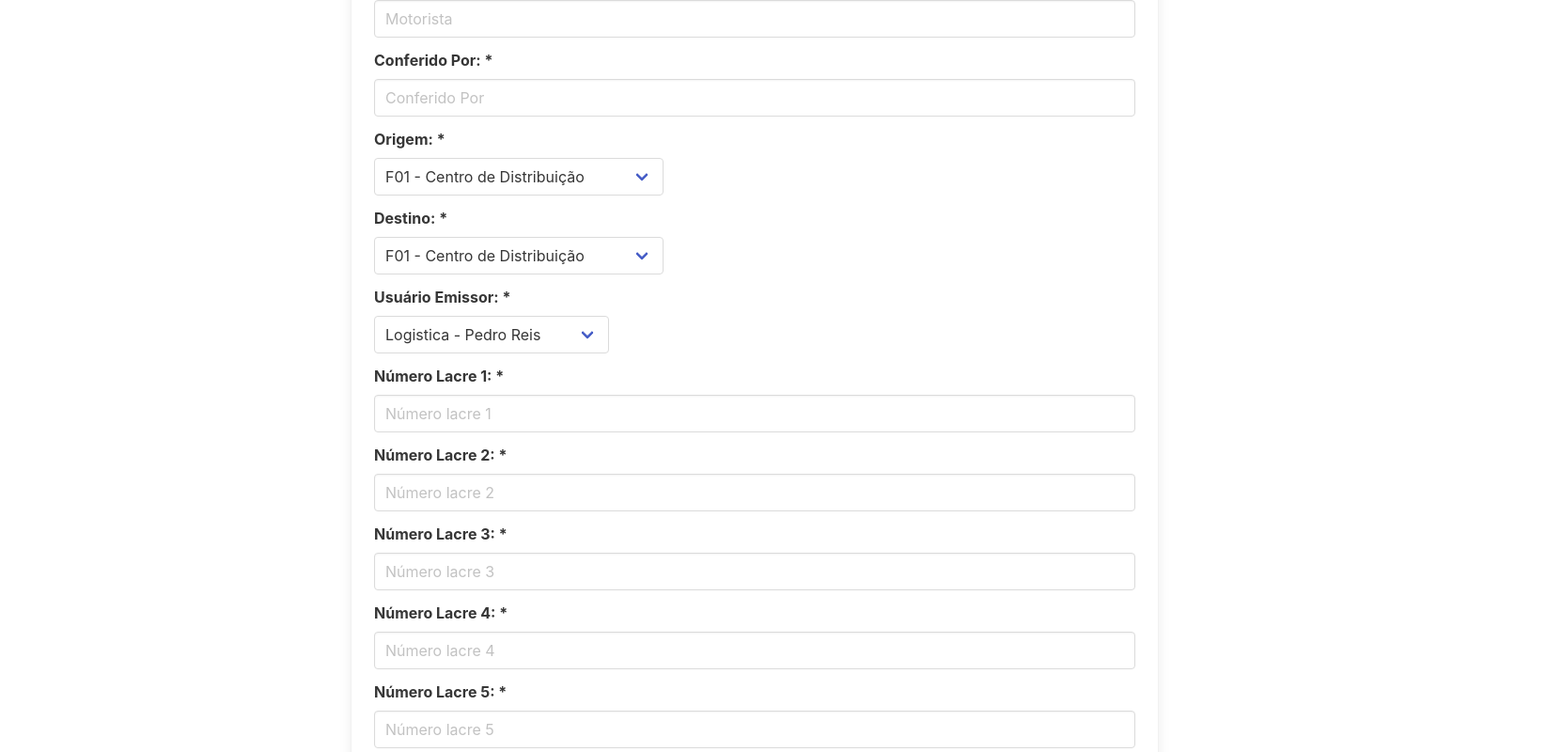
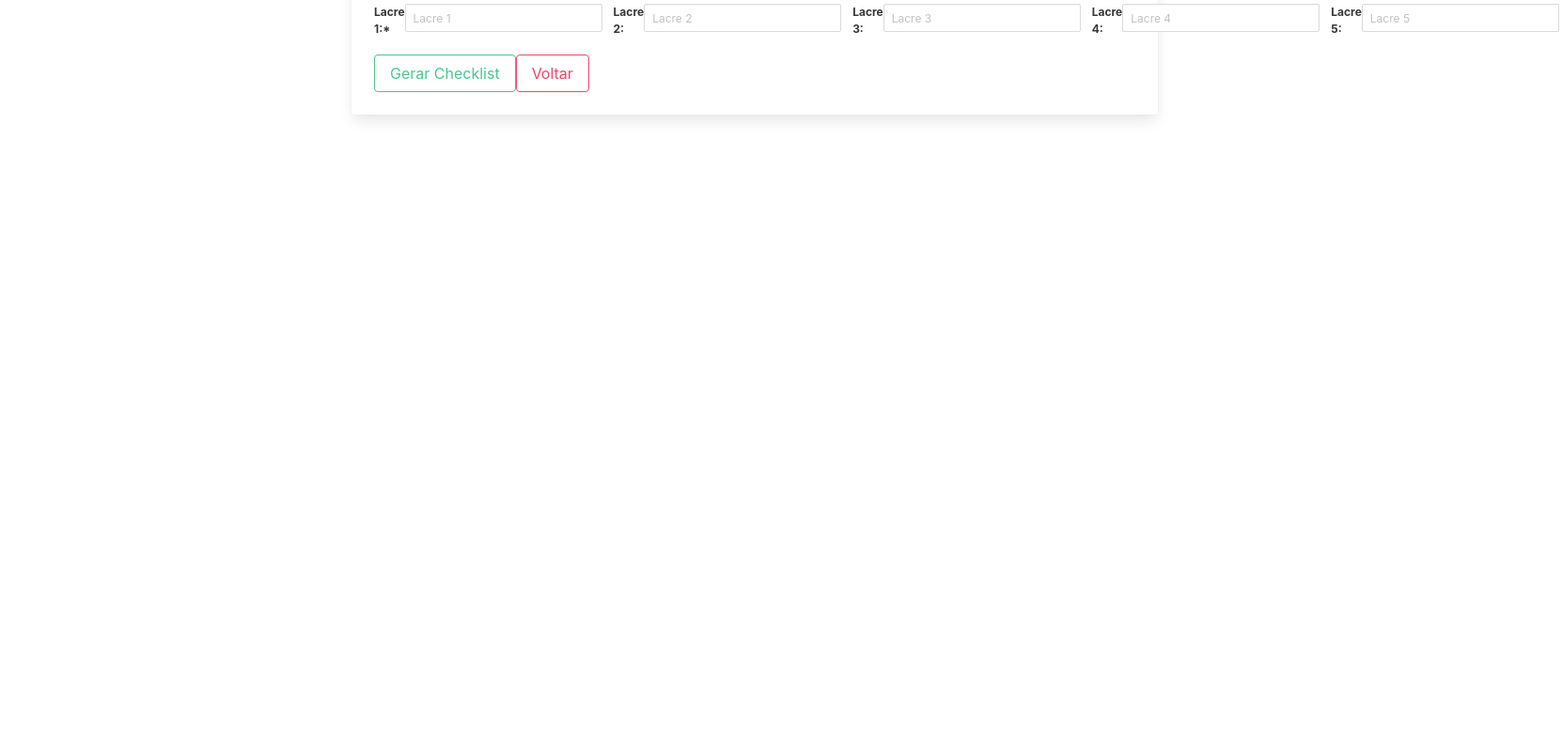
Before and after one commit to digaoreisdev/seal-control, a Next.js app: page /cadastros/checklist in a window 1280 px wide. Shown: the part 320-1120 px from the top of the page at 94% size, 1662 px wide, since content can reach past the window. After the commit the page ends 800 px from the top, so only its background shows below. Built offline with nearby package versions, Linux system fonts and the light colour scheme.

Commit message:
Refaturando Código
*Dei mais uma lida na documentação e Refaturei o código do Formulário para a disposição dos elementos
* Dei uma olhada no erro, mas não consegui descendar ainda o que é.

Co-Authored-By: Adriel Garcia <adrielgarcia@live.com>

```diff
--- a/src/components/checklist/cadastro/index.tsx
+++ b/src/components/checklist/cadastro/index.tsx
@@ -5,7 +5,7 @@ export const CadastroChecklist: React.FC = () => {
   return (
     <Layout titulo='Cadastro de Checklist' >
       <div className='field'>
-        <label className='label' htmlFor='inputData'>Data: *</label>
+        <label className='label' htmlFor='inputData'>Data:*</label>
         <div className='control'>
           <input  className='input'
                   id='inputData'
@@ -13,8 +13,8 @@ export const CadastroChecklist: React.FC = () => {
         </div>
       </div>
 
-      <div className='field'>
-        <label className='label' htmlFor='selectVeiculo'>Veículo: *</label>
+      <div className='field is-grouped'>
+        <label className='label' htmlFor='selectVeiculo'>Veículo:*</label>
         <div className='control'>
           <div className='select'>
             <select className="is-hover" id='selectVeiculo'>
@@ -23,28 +23,37 @@ export const CadastroChecklist: React.FC = () => {
             </select>
           </div>
         </div>
-      </div>
 
-      <div className='field'>
-        <label className='label' htmlFor='inputMotorista'>Motorista: *</label>
+        <label className='label' htmlFor='inputMotorista'>Motorista:*</label>
         <div className='control'>
           <input  className='input'
                   id='inputMotorista'
                   placeholder='Motorista' />
         </div>
-      </div>
 
-      <div className='field'>
-        <label className='label' htmlFor='inputConferente'>Conferido Por: *</label>
+        <label className='label' htmlFor='inputConferente'>Conferido Por:*</label>
         <div className='control'>
           <input  className='input'
                   id='inputConferente'
                   placeholder='Conferido Por' />
         </div>
+
+        <label className='label' htmlFor='selectEmissor'>Usuário Emissor:*</label>
+        <div className='control'>
+          <div className='select'>
+            <select className="is-hover" id='selectEmissor'>
+              <option>Logistica - Pedro Reis</option>
+              <option>Logistica - Fernanda</option>
+              <option>Adm Lojas - Lucas Pain</option>
+              <option>Supervisão - Rodrigo Reis</option>
+              <option>Supervisão - Nerildo</option>
+            </select>
+          </div>
+        </div>
       </div>
 
-      <div className='field'>
-        <label className='label' htmlFor='selectOrigem'>Origem: *</label>
+      <div className='field is-grouped'>
+        <label className='label' htmlFor='selectOrigem'>Origem:*</label>
         <div className='control'>
           <div className='select'>
             <select className="is-hover" id='selectOrigem'>
@@ -61,10 +70,8 @@ export const CadastroChecklist: React.FC = () => {
             </select>
           </div>
         </div>
-      </div>
 
-      <div className='field'>
-        <label className='label' htmlFor='selectDestino'>Destino: *</label>
+        <label className='label' htmlFor='selectDestino'>Destino:*</label>
         <div className='control'>
           <div className='select'>
             <select className="is-hover" id='selectDestino'>
@@ -83,63 +90,49 @@ export const CadastroChecklist: React.FC = () => {
         </div>
       </div>
 
-      <div className='field'>
-        <label className='label' htmlFor='selectEmissor'>Usuário Emissor: *</label>
+      <div className='field is-grouped'>
+        <label className='label is-small' htmlFor='inputLacre1'>Lacre 1:*</label>
         <div className='control'>
-          <div className='select'>
-            <select className="is-hover" id='selectEmissor'>
-              <option>Logistica - Pedro Reis</option>
-              <option>Logistica - Fernanda</option>
-              <option>Adm Lojas - Lucas Pain</option>
-              <option>Supervisão - Rodrigo Reis</option>
-              <option>Supervisão - Nerildo</option>
-            </select>
-          </div>
+          <input  className='input  is-small'
+                  id='inputLacre1'
+                  placeholder='Lacre 1' />
+        </div>
+
+        <label className='label is-small' htmlFor='inputLacre2'>Lacre 2:</label>
+        <div className='control'>
+          <input  className='input is-small'
+                  id='inputLacre2'
+                  placeholder='Lacre 2' />
+        </div>
+
+        <label className='label is-small' htmlFor='inputLacre3'>Lacre 3:</label>
+        <div className='control'>
+          <input  className='input is-small'
+                  id='inputLacre3'
+                  placeholder='Lacre 3' />
+        </div>
+
+        <label className='label is-small' htmlFor='inputLacre4'>Lacre 4:</label>
+        <div className='control'>
+          <input  className='input is-small'
+                  id='inputLacre4'
+                  placeholder='Lacre 4' />
+        </div>
+
+        <label className='label is-small' htmlFor='inputLacre5'>Lacre 5:</label>
+        <div className='control'>
+          <input  className='input is-small'
+                  id='inputLacre5'
+                  placeholder='Lacre 5' />
         </div>
       </div>
 
-      <div className='field'>
-        <label className='label' htmlFor='inputLacre1'>Número Lacre 1: *</label>
+      <div className='field is-grouped'>
         <div className='control'>
-          <input  className='input'
-                  id='inputLacre1'
-                  placeholder='Número lacre 1' />
+          <button className="button is-link is-success is-outlined is-hovred">Gerar Checklist</button>
+          <button className="button is-link is-danger is-outlined is-hovred">Voltar</button>
         </div>
       </div>
-      <div className='field'>
-        <label className='label' htmlFor='inputLacre2'>Número Lacre 2: *</label>
-        <div className='control'>
-          <input  className='input'
-                  id='inputLacre2'
-                  placeholder='Número lacre 2' />
-        </div>
-      </div>
-      <div className='field'>
-        <label className='label' htmlFor='inputLacre3'>Número Lacre 3: *</label>
-        <div className='control'>
-          <input  className='input'
-                  id='inputLacre3'
-                  placeholder='Número lacre 3' />
-        </div>
-      </div>
-      <div className='field'>
-        <label className='label' htmlFor='inputLacre4'>Número Lacre 4: *</label>
-        <div className='control'>
-          <input  className='input'
-                  id='inputLacre4'
-                  placeholder='Número lacre 4' />
-        </div>
-      </div>
-      <div className='field'>
-        <label className='label' htmlFor='inputLacre5'>Número Lacre 5: *</label>
-        <div className='control'>
-          <input  className='input'
-                  id='inputLacre5'
-                  placeholder='Número lacre 5' />
-        </div>
-      </div>
-
-      <button className="button is-success is-outlined is-hovred">Gerar Checklist</button>
     </Layout>
   )
 }
```
